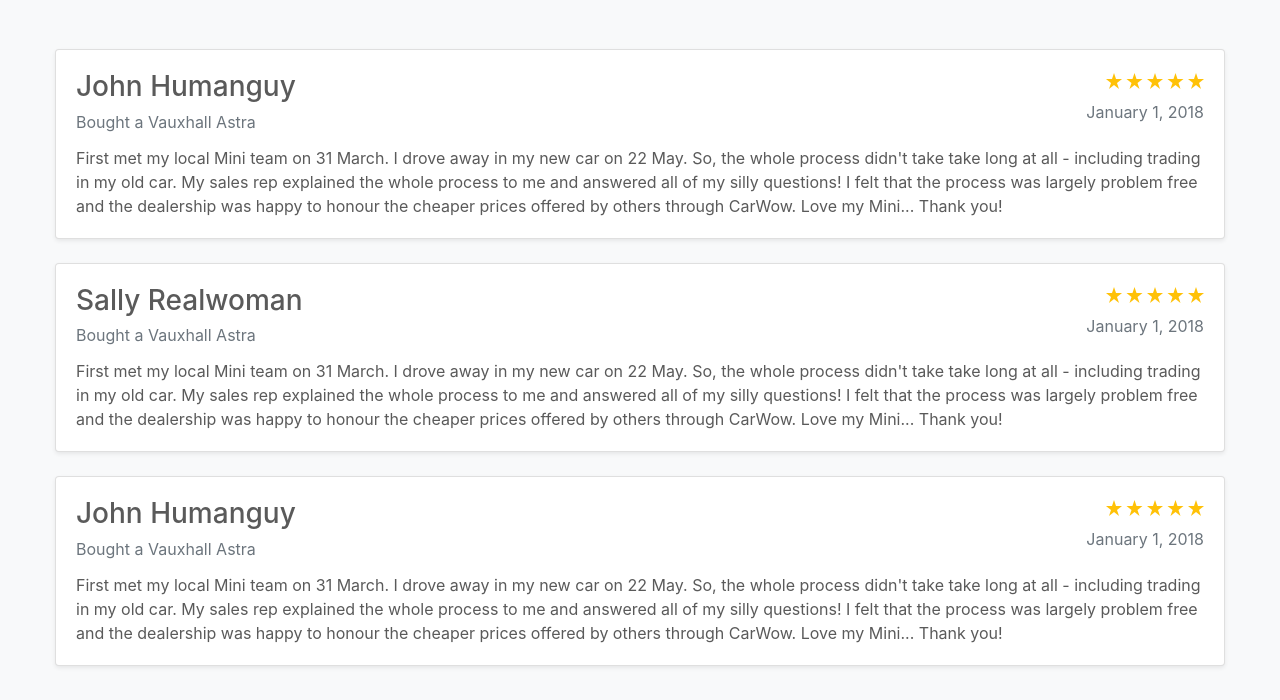
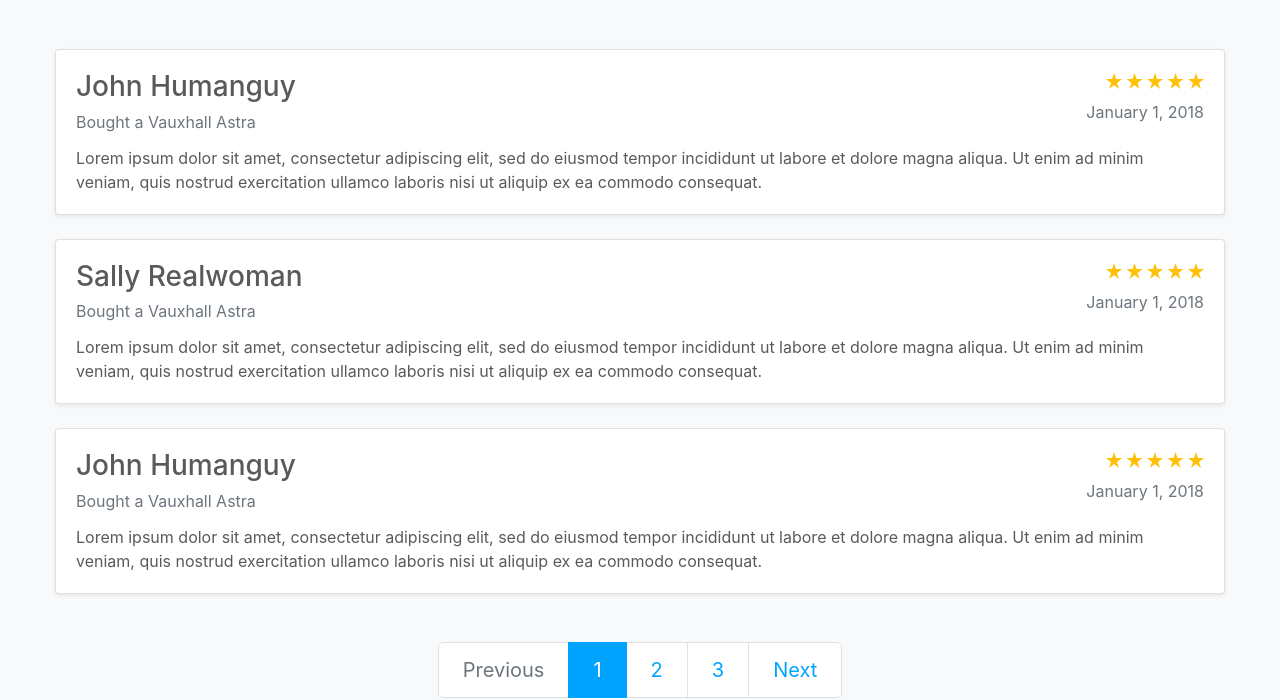
Before and after one commit to tomrobertsuk/tomrobertsuk.github.io, a website: page testimonials/index.html in a window 1280 px wide. Shown: the part 276-976 px from the top of the page. Drawn offline with Linux system fonts and the light colour scheme.

Commit message:
change testimonial placeholder

```diff
--- a/testimonials/index.html
+++ b/testimonials/index.html
@@ -82,7 +82,7 @@
 										<p class="mb-0 text-muted">January 1, 2018</p>
 									</div>
 								</div>
-								<p class="card-text mb-auto">First met my local Mini team on 31 March. I drove away in my new car on 22 May. So, the whole process didn't take take long at all - including trading in my old car. My sales rep explained the whole process to me and answered all of my silly questions! I felt that the process was largely problem free and the dealership was happy to honour the cheaper prices offered by others through CarWow. Love my Mini... Thank you!</p>
+								<p class="card-text mb-auto">Lorem ipsum dolor sit amet, consectetur adipiscing elit, sed do eiusmod tempor incididunt ut labore et dolore magna aliqua. Ut enim ad minim veniam, quis nostrud exercitation ullamco laboris nisi ut aliquip ex ea commodo consequat.</p>
 							</div>
 						</div>
 
@@ -104,7 +104,7 @@
 										<p class="mb-0 text-muted">January 1, 2018</p>
 									</div>
 								</div>
-								<p class="card-text mb-auto">First met my local Mini team on 31 March. I drove away in my new car on 22 May. So, the whole process didn't take take long at all - including trading in my old car. My sales rep explained the whole process to me and answered all of my silly questions! I felt that the process was largely problem free and the dealership was happy to honour the cheaper prices offered by others through CarWow. Love my Mini... Thank you!</p>
+								<p class="card-text mb-auto">Lorem ipsum dolor sit amet, consectetur adipiscing elit, sed do eiusmod tempor incididunt ut labore et dolore magna aliqua. Ut enim ad minim veniam, quis nostrud exercitation ullamco laboris nisi ut aliquip ex ea commodo consequat.</p>
 							</div>
 						</div>
 
@@ -126,7 +126,7 @@
 										<p class="mb-0 text-muted">January 1, 2018</p>
 									</div>
 								</div>
-								<p class="card-text mb-auto">First met my local Mini team on 31 March. I drove away in my new car on 22 May. So, the whole process didn't take take long at all - including trading in my old car. My sales rep explained the whole process to me and answered all of my silly questions! I felt that the process was largely problem free and the dealership was happy to honour the cheaper prices offered by others through CarWow. Love my Mini... Thank you!</p>
+								<p class="card-text mb-auto">Lorem ipsum dolor sit amet, consectetur adipiscing elit, sed do eiusmod tempor incididunt ut labore et dolore magna aliqua. Ut enim ad minim veniam, quis nostrud exercitation ullamco laboris nisi ut aliquip ex ea commodo consequat.</p>
 							</div>
 						</div>
 						<!-- /END TESTIMONIALS -->
```
